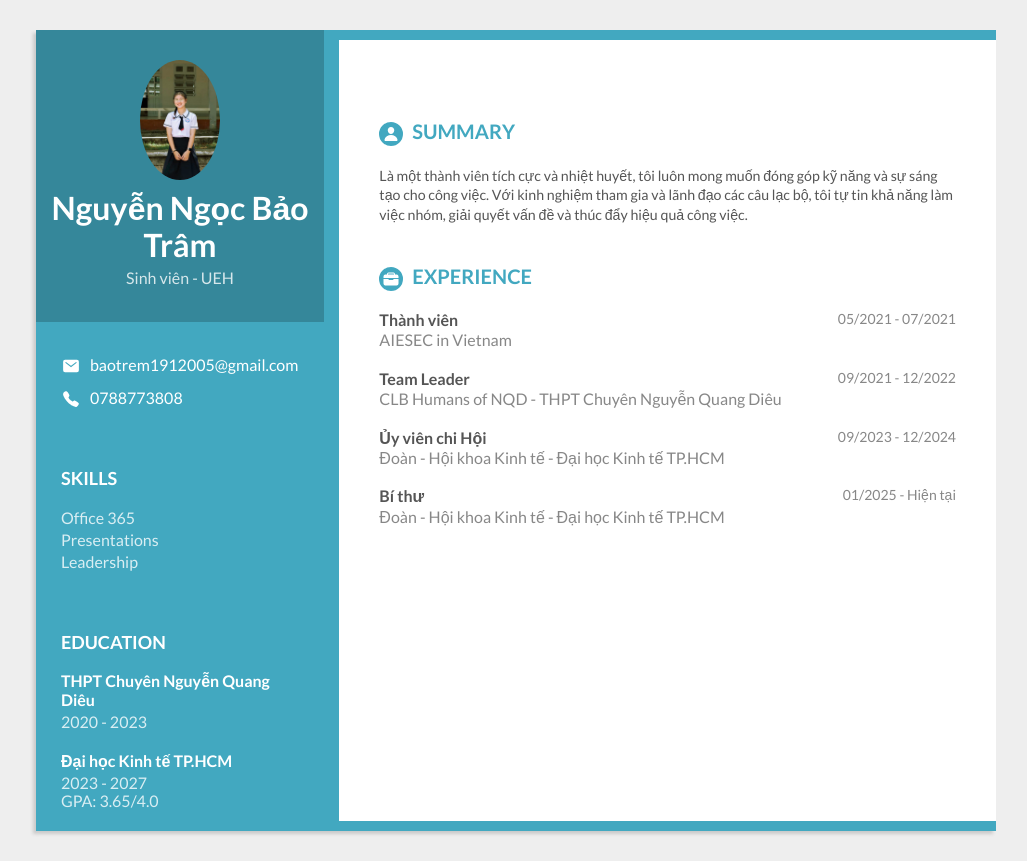
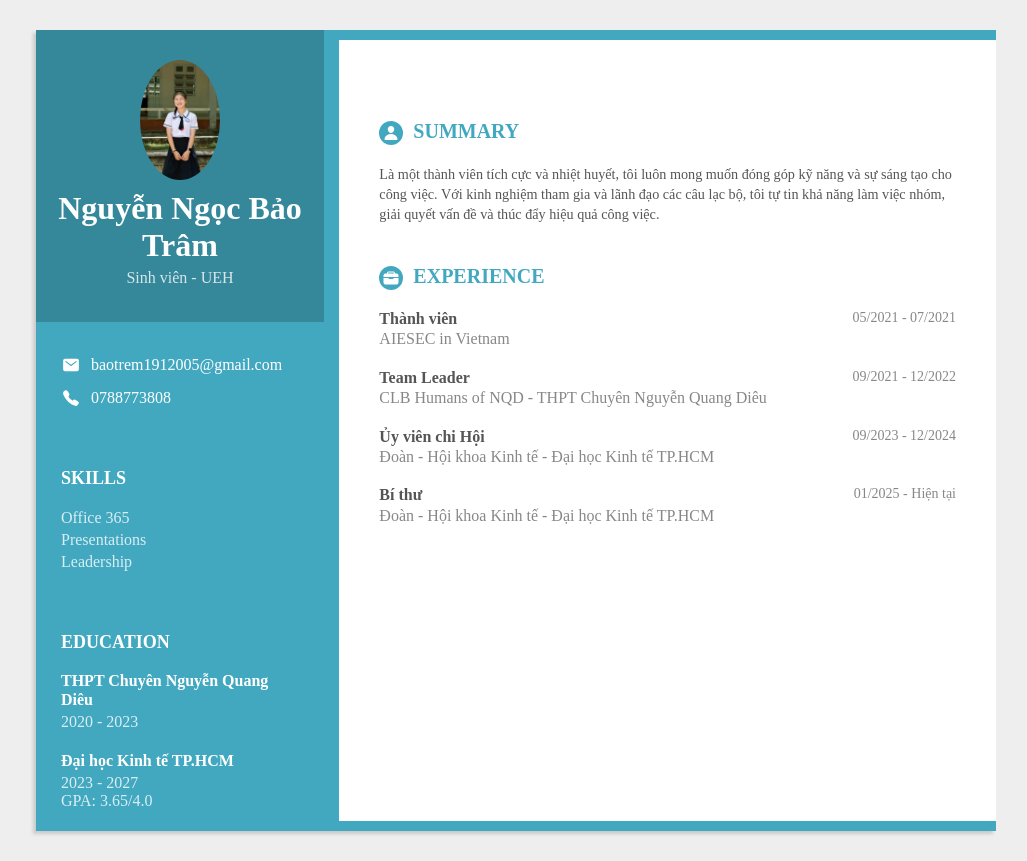
Before and after one commit to phudang1903/phudang19.github.io, a plain HTML site: page index.html in a window 1280 px wide. Shown: the whole page, without its empty margins (124-1151 px from the left). Drawn offline with nearby package versions, Linux system fonts and the light colour scheme.

Commit message:
Cập nhật style.css

```diff
--- a/resources/css/style.css
+++ b/resources/css/style.css
@@ -7,7 +7,7 @@
 html {
     background-color: #eee;
     color: #555;
-    font-family: 'Lato', 'Arial', sans-serif;
+    font-family: 'Times New Roman', 'Arial', sans-serif;
     font-weight: 400;
     font-size: 20px;
     text-rendering: optimizeLegibility;
```
